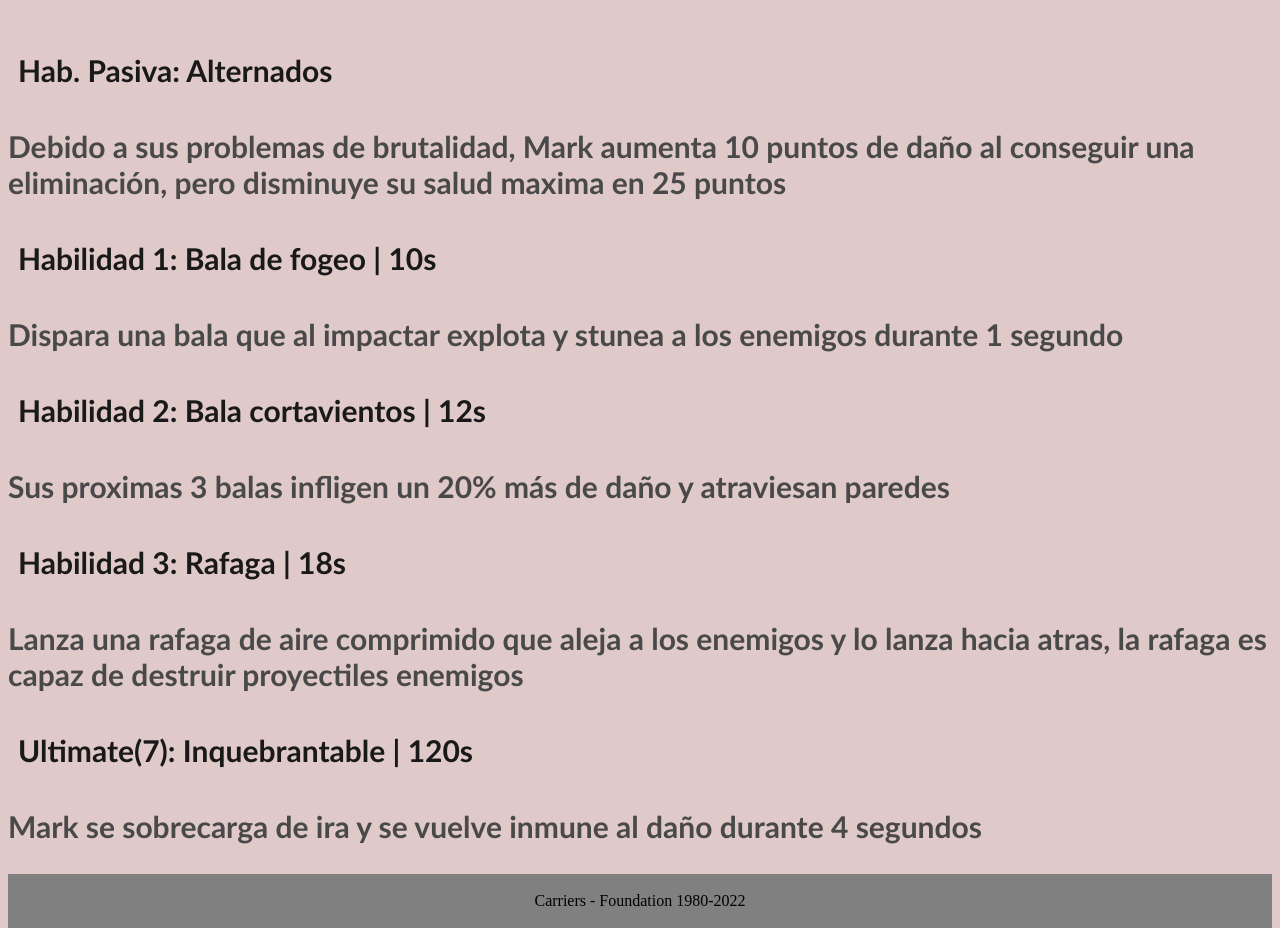
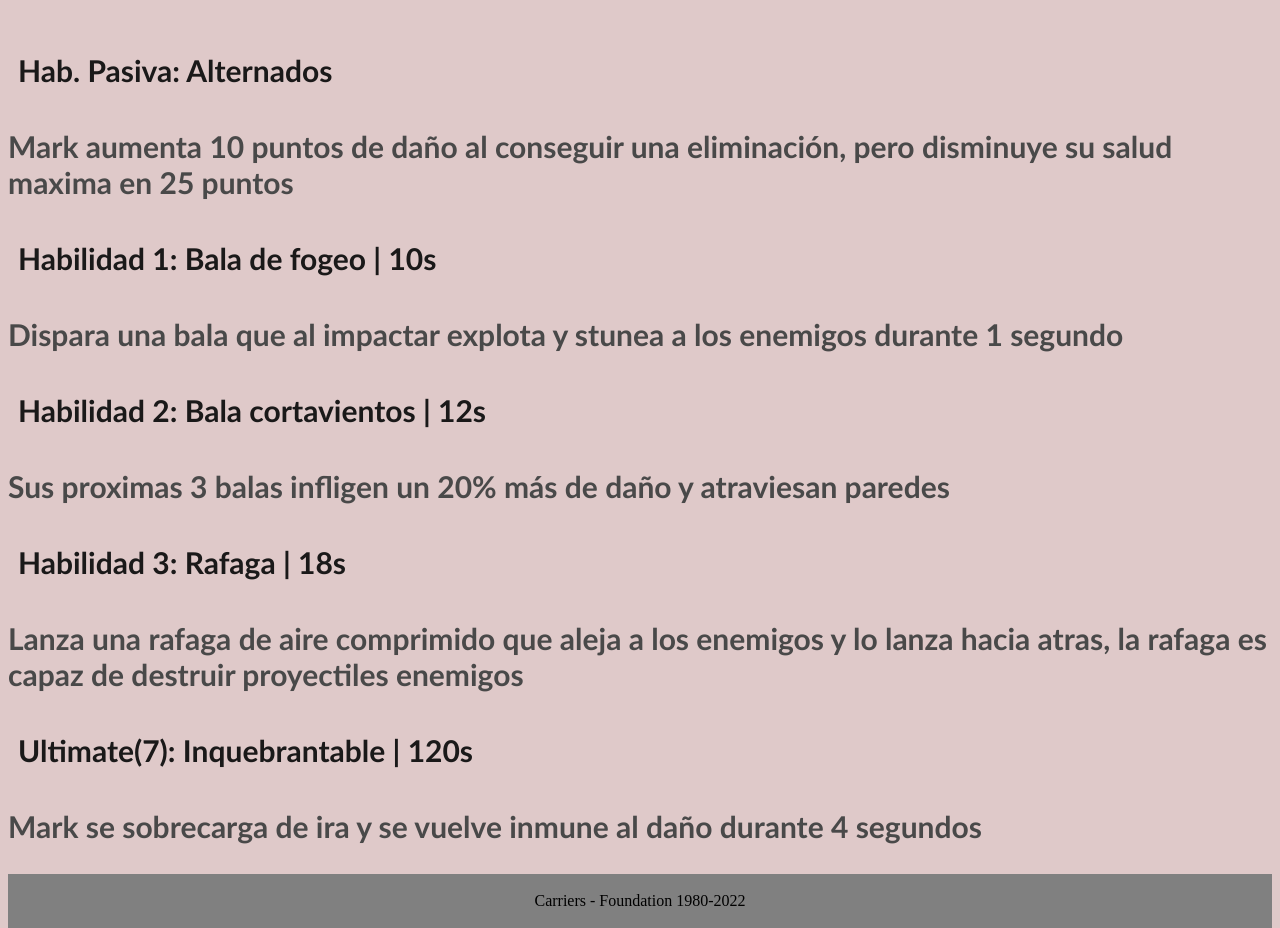
Before and after one commit to ZOROARK90/Carriers-Foundation-Mark, a plain HTML site: page index.html in a window 1280 px wide. Shown: the part 1085-2013 px from the top of the page. Drawn offline with Linux system fonts and the light colour scheme.

Commit message:
Update index.html

```diff
--- a/index.html
+++ b/index.html
@@ -40,8 +40,8 @@
                 <li>Velocidad: 2</li>
             </ul>
             <h2>Hab. Pasiva: Alternados</h2>
-            <h3>Debido a sus problemas de brutalidad, Mark aumenta 10 puntos de daño al
-                conseguir una eliminación, pero disminuye su salud maxima en 25 puntos</h3>
+            <h3>Mark aumenta 10 puntos de daño al conseguir una eliminación, pero disminuye
+                su salud maxima en 25 puntos</h3>
             <h2>Habilidad 1: Bala de fogeo | 10s</h2>
             <h3>Dispara una bala que al impactar explota y stunea a los enemigos durante 1
                 segundo</h3>
```
